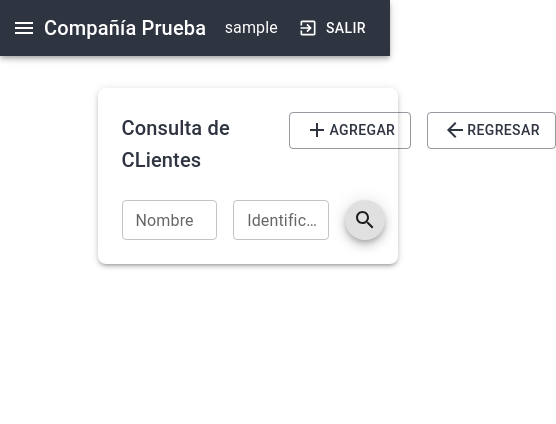
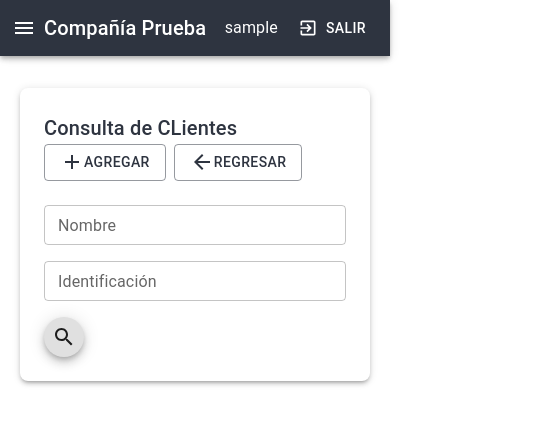
Before and after one commit to cediazz/test_app_material, a React (Create React App) app: page /customers in a window 390 px wide. Shown: the top 424 px of the page, 556 px wide, since content can reach past the window. Built offline with nearby package versions, Linux system fonts and the light colour scheme; sample sign-in values are in the browser's storage.

Commit message:
ChangeGridSizes-ResponsiveDesign

```diff
--- a/src/App.js
+++ b/src/App.js
@@ -10,6 +10,7 @@ import Grid from '@mui/material/Grid2'
 import { Box } from '@mui/material'
 import { ThemeProvider } from '@mui/material/styles';
 import theme from './utils/colors';
+import Container from '@mui/material/Container';
 
 function App() {
 
@@ -25,11 +26,11 @@ function App() {
             element={
               <ThemeProvider theme={theme}>
                 <Grid container >
-                  <Grid item size={3}>
+                  <Grid item size={{ xs: 12, md: 3, lg: 3 }}>
                     <Home />
                   </Grid>
-                  <Grid item size={9} sx={{ marginTop: 8 }} >
-                    <Box
+                  <Grid item size={{ xs: 12, md: 9, lg: 9 }} sx={{ marginTop: 8 }} >
+                  <Container fixed
                       sx={{
                         bgcolor: 'white',
                         borderRadius: '8px',
@@ -37,9 +38,9 @@ function App() {
                         p: 3,
                         marginTop: 3,
                         width: {
-                          xs: '300px',
-                          sm: '400px',
-                          md: '500px',
+                          xs: '350px',
+                          sm: '360px',
+                          md: '850px',
                           lg: '1000px',
                           xl: '1000px'
                         },
@@ -50,7 +51,7 @@ function App() {
                         <Route path="/" element={<Welcome />} />
                         <Route path="/customers" element={<Customers />} />
                       </Routes>
-                    </Box>
+                    </Container>
                   </Grid>
                 </Grid>
               </ThemeProvider>
--- a/src/Components/Customers/Customers.js
+++ b/src/Components/Customers/Customers.js
@@ -15,14 +15,14 @@ const Customers = () => {
     return (
         <>
             <Grid container >
-                <Grid item size={8}>
+                <Grid size={{ xs: 12, md: 8, lg: 8 }} >
                     <Typography variant="h6" color='appbar'>
                         Consulta de CLientes
                     </Typography>
 
                 </Grid>
-                <Grid item size={4}>
-                    <Stack spacing={2} direction="row">
+                <Grid size={{ xs: 12, md: 4, lg: 4 }} >
+                    <Stack spacing={1} direction="row">
                         <Link to="/customer-maintenance" >
                             <Button variant="outlined" color='appbar'><AddIcon /> Agregar</Button>
                         </Link>
@@ -31,7 +31,6 @@ const Customers = () => {
                         </Link>
                     </Stack>
                 </Grid>
-
             </Grid>
             <CustomersSearch />
         </>
--- a/src/Components/Customers/CustomersSearch.js
+++ b/src/Components/Customers/CustomersSearch.js
@@ -1,9 +1,9 @@
 import {
     Button,
-    TextField ,
+    TextField,
     Fab
 }
-from '@mui/material';
+    from '@mui/material';
 import Grid from '@mui/material/Grid2'
 import SearchIcon from '@mui/icons-material/Search'
 
@@ -11,19 +11,19 @@ function CustomersSearch() {
 
     return (
         <form>
-            <Grid container spacing={2} sx={{marginTop:3}}>
-            <Grid item size={5}>
-                <TextField fullWidth size="small"  label="Nombre" variant="outlined" />
+            <Grid container spacing={2} sx={{ marginTop: 3 }}>
+                <Grid item size={{ xs: 12, md: 5, lg: 5 }} >
+                    <TextField fullWidth size="small" label="Nombre" variant="outlined" />
                 </Grid>
-                <Grid item size={5}>
-                <TextField fullWidth size="small"  label="Identificación" variant="outlined" />
+                <Grid item size={{ xs: 12, md: 5, lg: 5 }} >
+                    <TextField fullWidth size="small" label="Identificación" variant="outlined" />
                 </Grid>
-                <Grid item size={2}>
-                <Fab  size="small"  color="appbar" type="submit" >
-                 <SearchIcon />
-              </Fab>
+                <Grid item size={{ xs: 12, md: 2, lg: 2 }}>
+                    <Fab size="small" color="appbar" type="submit" >
+                        <SearchIcon />
+                    </Fab>
                 </Grid>
-                </Grid>
+            </Grid>
 
         </form>
     )
```
